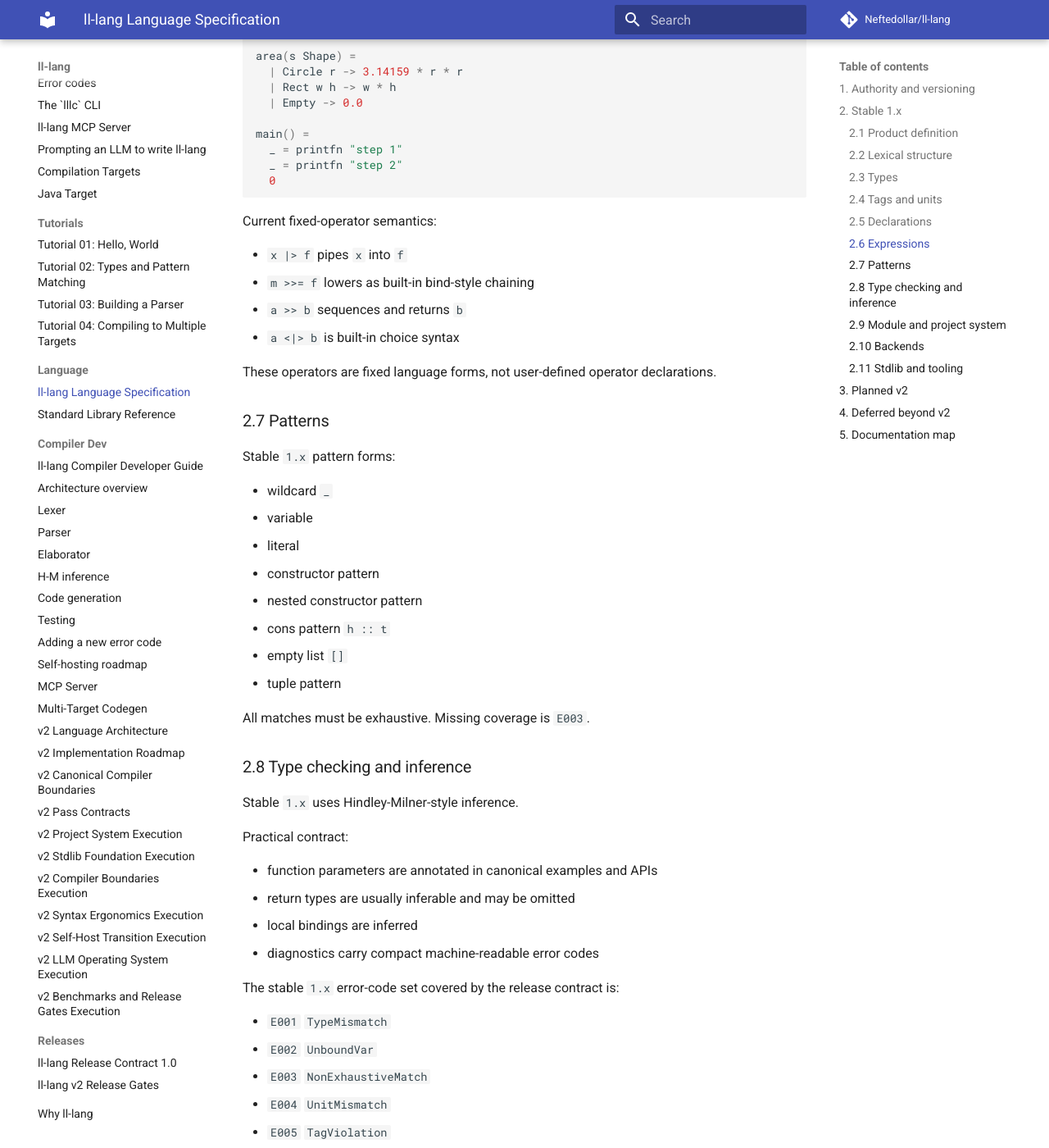
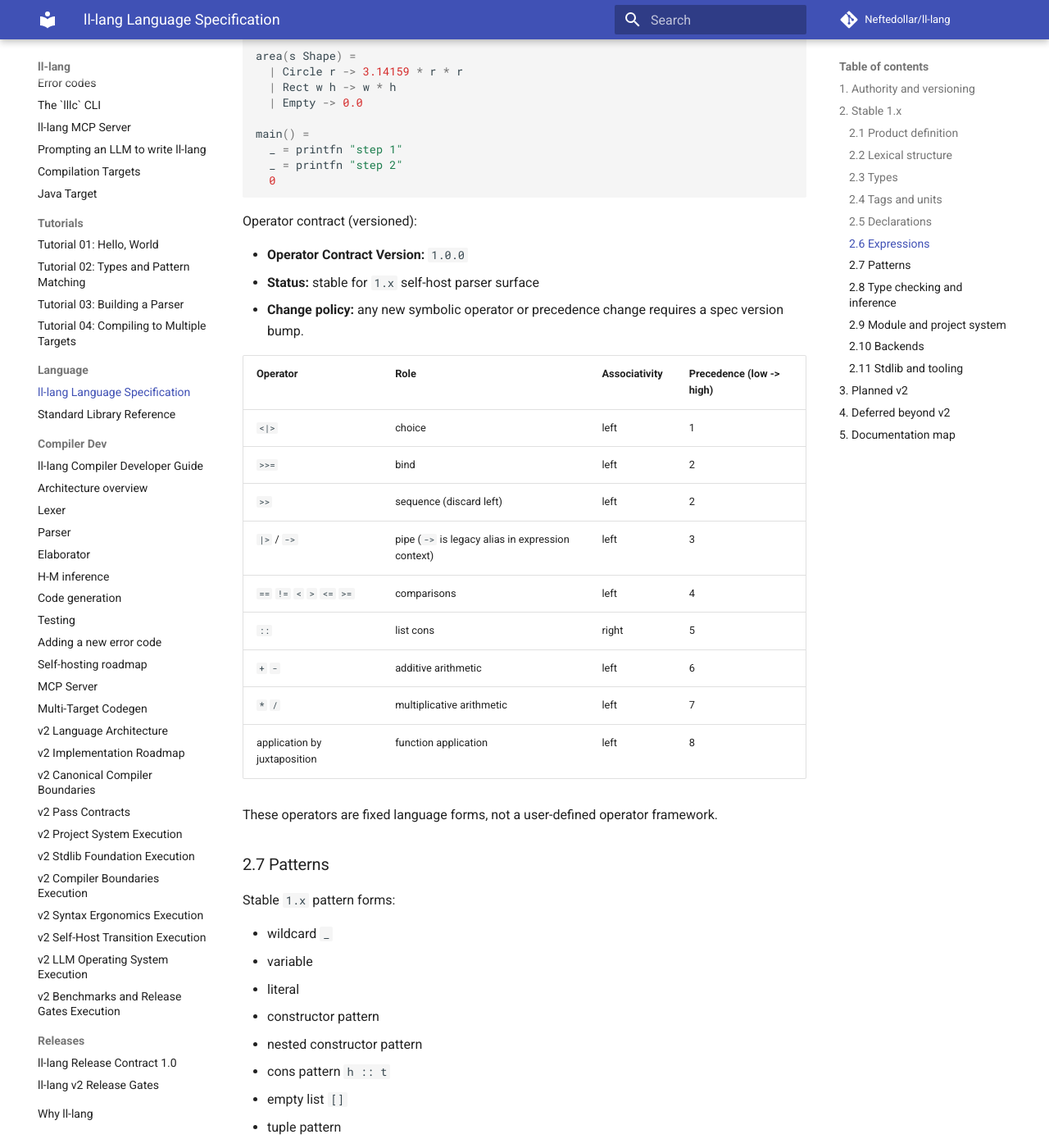
Before and after one commit to Neftedollar/ll-lang, an MkDocs documentation site: the page built from docs/language-spec.md, in a window 1280 px wide and 1400 px high, scrolled down 5470 px. Shown: the whole window at 82% size. Built offline with MkDocs 1.6.1 and Material for MkDocs 9.7.7, drawn with Linux system fonts in a browser that asks for light colours; comment, search, counter and statistics services are not loaded.

Commit message:
selfhost: lock operator precedence and add parser parity fixtures (#178)

````diff
--- a/docs/language-spec.md
+++ b/docs/language-spec.md
@@ -234,14 +234,26 @@ main() =
   0
 ```
 
-Current fixed-operator semantics:
+Operator contract (versioned):
 
-- `x |> f` pipes `x` into `f`
-- `m >>= f` lowers as built-in bind-style chaining
-- `a >> b` sequences and returns `b`
-- `a <|> b` is built-in choice syntax
+- **Operator Contract Version:** `1.0.0`
+- **Status:** stable for `1.x` self-host parser surface
+- **Change policy:** any new symbolic operator or precedence change requires a
+  spec version bump.
 
-These operators are fixed language forms, not user-defined operator declarations.
+| Operator | Role | Associativity | Precedence (low -> high) |
+|---|---|---|---|
+| `<|>` | choice | left | 1 |
+| `>>=` | bind | left | 2 |
+| `>>` | sequence (discard left) | left | 2 |
+| `|>` / `->` | pipe (`->` is legacy alias in expression context) | left | 3 |
+| `==` `!=` `<` `>` `<=` `>=` | comparisons | left | 4 |
+| `::` | list cons | right | 5 |
+| `+` `-` | additive arithmetic | left | 6 |
+| `*` `/` | multiplicative arithmetic | left | 7 |
+| application by juxtaposition | function application | left | 8 |
+
+These operators are fixed language forms, not a user-defined operator framework.
 
 ### 2.7 Patterns
 
````
Also changed, not shown: docs/compiler-dev/19-v2-syntax-ergonomics-execution.md (+8 -7 lines), docs/user-guide/02-syntax.md (+16 -0 lines), 10 other files.
